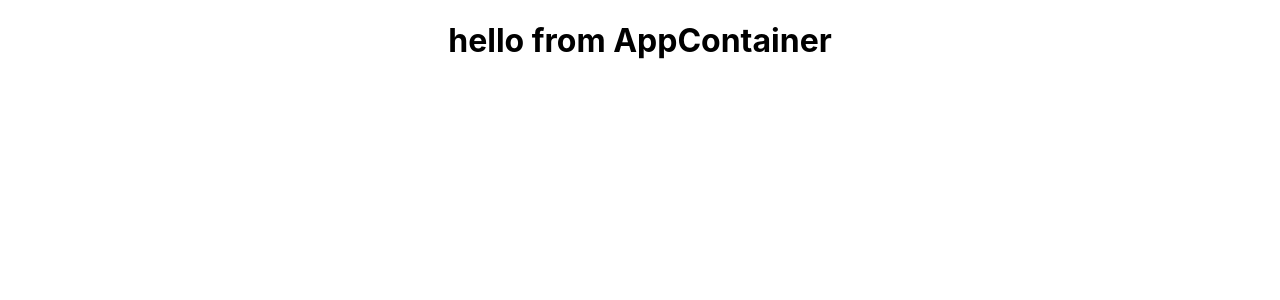
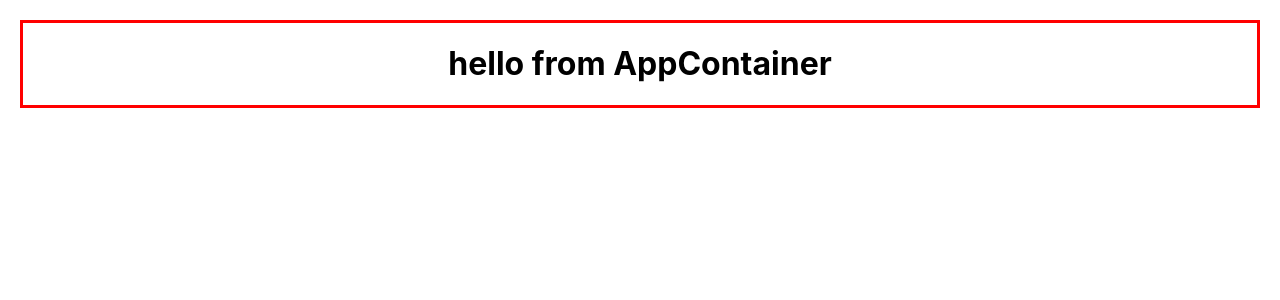
Before and after one commit to buzzguy/test-carousel, a React (Create React App) app: page / in a window 1280 px wide. Shown: the top 300 px of the page. Built offline with nearby package versions, Linux system fonts and the light colour scheme.

Commit message:
added AppContainerWrapper, a styled div

```diff
--- a/src/components/AppContainer.js
+++ b/src/components/AppContainer.js
@@ -1,13 +1,19 @@
 import React, { Component } from "react";
+import styled from "styled-components";
 
 class AppContainer extends Component {
   render() {
     return (
-      <div className="AppContainer">
+      <AppContainerWrapper>
         <h1>hello from AppContainer</h1>
-      </div>
+      </AppContainerWrapper>
     );
   }
 }
 
 export default AppContainer;
+
+const AppContainerWrapper = styled.div`
+  border: 3px solid red;
+  margin: 20px;
+`;
```
